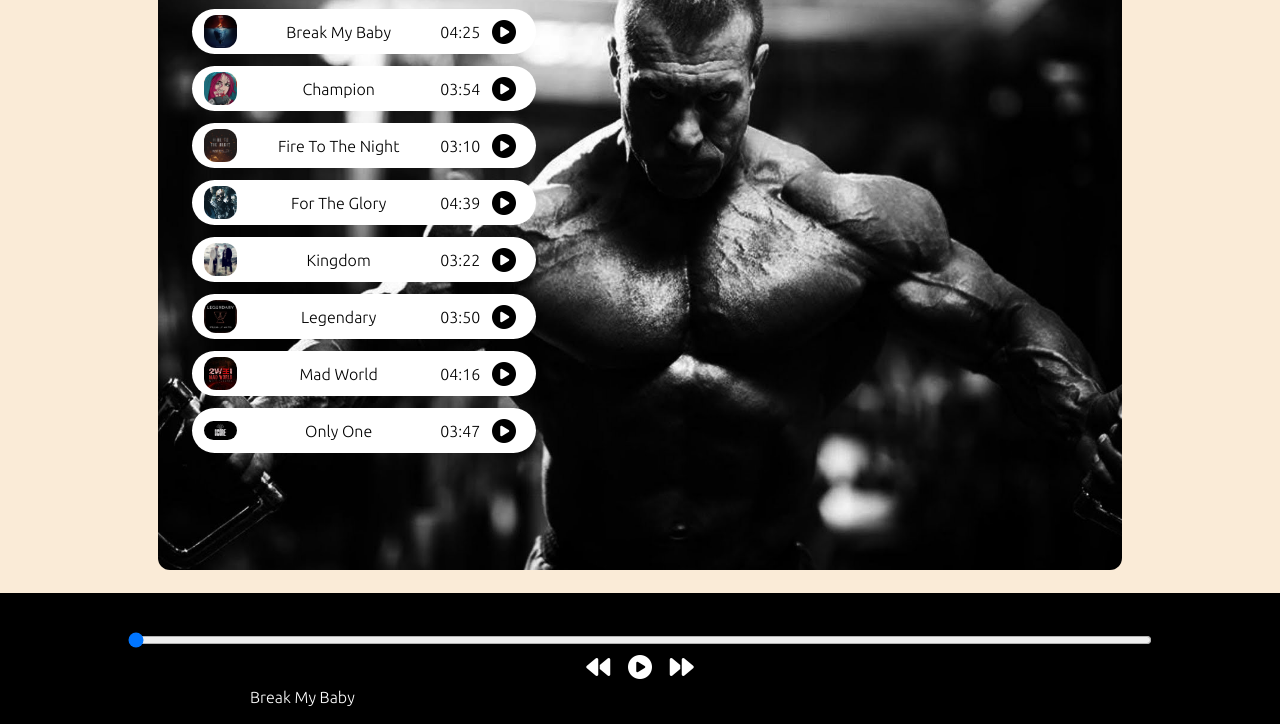
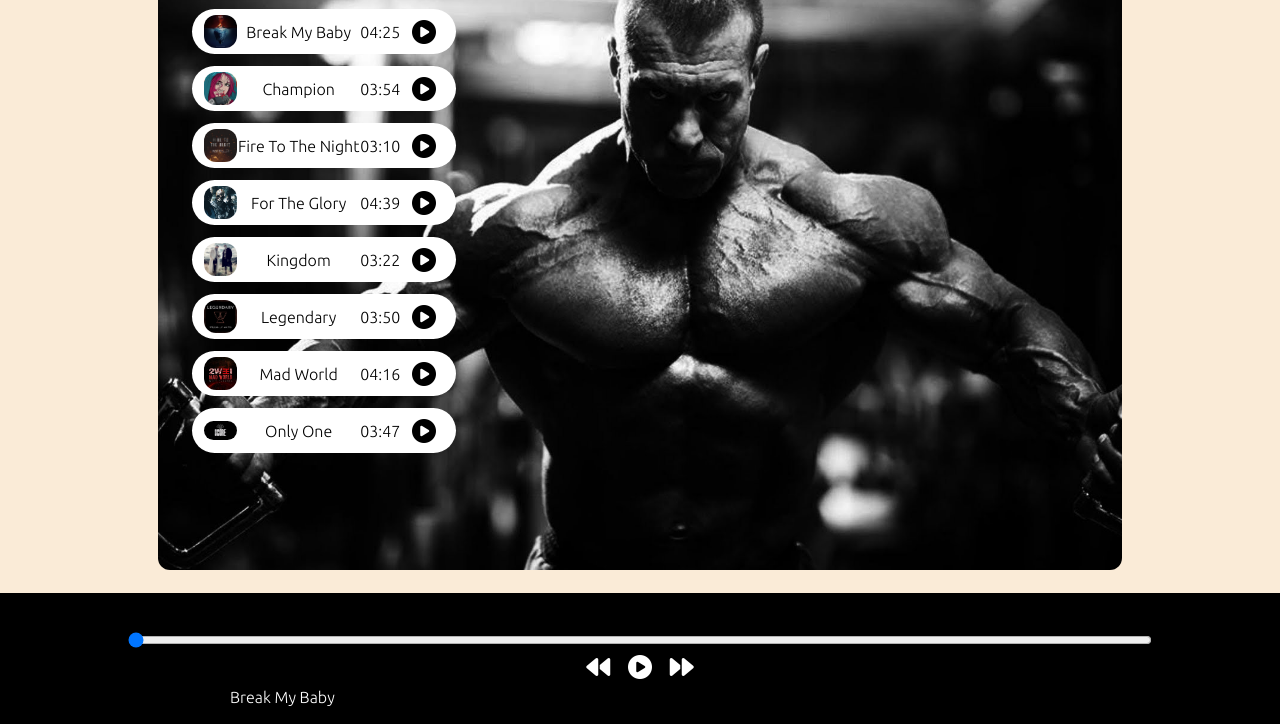
Before and after one commit to Banerjeehub/Spotify-workout, a plain HTML site: page index.html in a window 1280 px wide. Shown: the part 142-866 px from the top of the page. Drawn offline with Linux system fonts and the light colour scheme.

Commit message:
Update style.css

```diff
--- a/style.css
+++ b/style.css
@@ -111,14 +111,14 @@ nav ul li {
     margin:0 15px;
 }
 
-@media screen and (min-width:450px) {
+@media screen and (min-width:350px) {
   .songInfo{
     margin-top: 75px;
-    margin-left: 55px;
+    margin-left: 35px;
   }
 
   .songItems{
-    width: 20rem;
+    width: 15rem;
   }
 
 }
```
